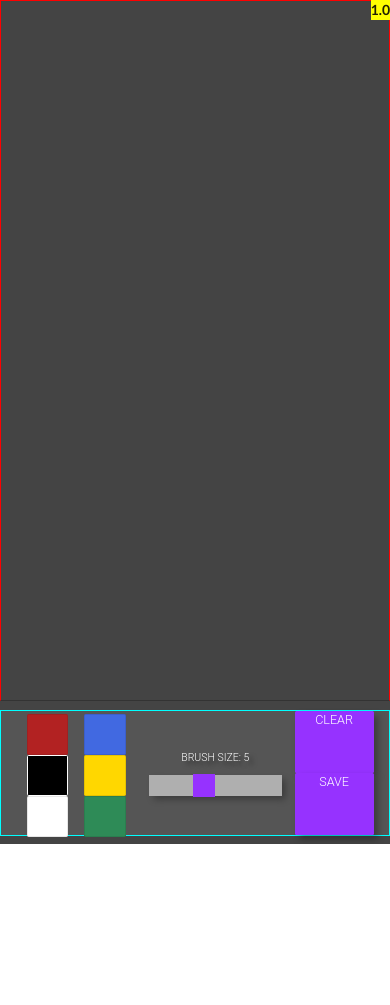
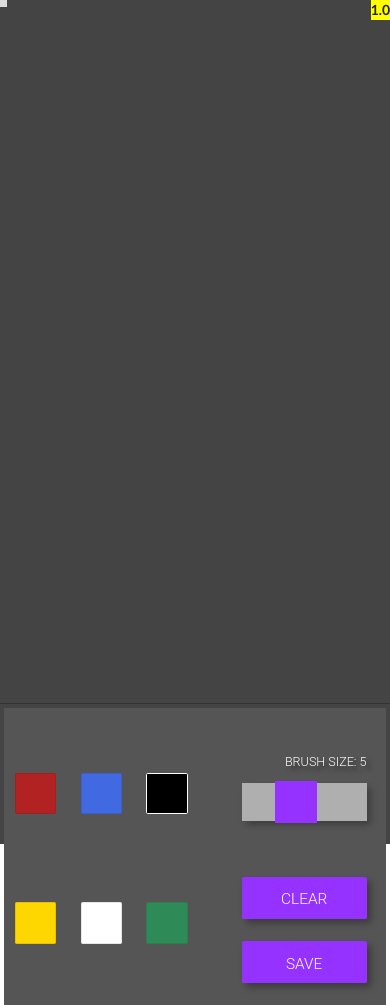
Before and after one commit to jabedek/drawing-app.github.io, a website: page index.html in a window 390 px wide. Shown: the top 1005 px of the page. Before the commit the page ends 844 px from the top, so only its background shows below. Drawn offline with nearby package versions, Linux system fonts and the light colour scheme.

Commit message:
mobile layout ready

```diff
--- a/index.html
+++ b/index.html
@@ -24,6 +24,7 @@
       <canvas id="myCanvas" class="canvas"></canvas>
 
       <div class="user-interface">
+        <!-- COLOR PALETTE -->
         <ul class="color-palette">
           <li class="color__label">
             <p
@@ -79,6 +80,8 @@
             ></p>
           </li>
         </ul>
+
+        <!-- BRUSH PALETTE -->
         <label class="brush-palette">
           <p>Brush size: <span id="brushSize">5</span></p>
           <input
@@ -88,23 +91,21 @@
             value="5"
             step="2"
             class="slider"
-            id="myRange"
+            id="sliderRange"
           />
         </label>
 
+        <!-- BUTTONS -->
         <div class="buttons">
-          <a id="clearBtn" class="my-button"
-            ><i id="my-clear-icon" class="my-icon icon sync alternate  "></i>
-            clear <span class="word-part">area</span></a
-          >
+          <a id="clearBtn" class="my-button">
+            <i id="my-clear-icon" class="my-icon icon sync alternate"></i>
+            clear<span class="word-part"> area</span>
+          </a>
 
-          <a id="downloadBtn" class="my-button"
-            ><i
-              id="my-download-icon"
-              class="my-icon icon arrow down download-btn "
-            ></i>
-            save<span class="word-part"> image</span></a
-          >
+          <a id="saveBtn" class="my-button"
+            ><i id="my-save-icon" class="my-icon icon arrow down "></i>
+            save<span class="word-part"> image</span>
+          </a>
         </div>
       </div>
     </div>
--- a/js/index.js
+++ b/js/index.js
@@ -26,25 +26,21 @@ function initApp() {
   canvas = document.getElementById('myCanvas');
   canvasCtx = canvas.getContext('2d');
 
-  if (window.screen.width <= 500) {
+  if (window.screen.width <= 600) {
     canvas.width = window.innerWidth;
     canvas.height = window.innerHeight * 0.65;
-    console.log('start: mobile', canvas.height);
   } else {
     canvas.width = window.innerWidth;
     canvas.height = window.innerHeight / 1.2;
-    console.log('start: desktop');
   }
 
   window.onresize = e => {
-    if (window.screen.width <= 500) {
+    if (window.screen.width <= 600) {
       canvas.width = window.innerWidth;
       canvas.height = window.innerHeight * 0.65;
-      console.log('mobile');
     } else {
       canvas.width = window.innerWidth;
       canvas.height = window.innerHeight / 1.2;
-      console.log('desktop');
     }
   };
 
@@ -65,7 +61,6 @@ function initApp() {
 
   canvas.addEventListener(
     'touchstart',
-
     function(e) {
       mousePressed = true;
       console.log('touchstart');
@@ -78,6 +73,7 @@ function initApp() {
     },
     false
   );
+
   canvas.addEventListener(
     'touchend',
     function(e) {
@@ -146,49 +142,50 @@ function initApp() {
     mousePressed = false;
   });
 
-  /* ### TOOLS ### */
-  /* attach mouse events to CLEAR button */
+  /* CLEAR button events */
   let clearBtn = document.getElementById('clearBtn');
 
-  $('#clearBtn').on('mouseover', e => {
+  clearBtn.addEventListener('click', clearArea);
+
+  clearBtn.addEventListener('mouseover', e => {
     let icon = document.getElementById('my-clear-icon');
     icon.classList.toggle('spin');
   });
 
-  $('#clearBtn').on('mouseout', e => {
+  clearBtn.addEventListener('mouseout', e => {
     let icon = document.getElementById('my-clear-icon');
     icon.classList.toggle('spin');
   });
-  clearBtn.addEventListener('click', clearArea);
 
-  /* attach mouse events to DOWNLOAD button */
-  let downloadBtn = document.getElementById('downloadBtn');
+  /* SAVE button events */
+  let saveBtn = document.getElementById('saveBtn');
 
-  downloadBtn.addEventListener('mouseover', e => {
-    let icon = document.getElementById('my-download-icon');
+  saveBtn.addEventListener('mouseover', e => {
+    let icon = document.getElementById('my-save-icon');
     icon.classList.toggle('slide-down');
   });
 
-  downloadBtn.addEventListener('mouseout', e => {
-    let icon = document.getElementById('my-download-icon');
+  saveBtn.addEventListener('mouseout', e => {
+    let icon = document.getElementById('my-save-icon');
     icon.classList.toggle('slide-down');
   });
 
-  downloadBtn.addEventListener(
+  saveBtn.addEventListener(
     'click',
     function(ev) {
       console.log(
         '%cSAVING',
         "background: firebrick; font-family:'Roboto Light'; font-weight: bold; color:white"
       );
-      downloadBtn.href = canvas.toDataURL('image/png');
-      downloadBtn.download = 'image.png';
+      saveBtn.href = canvas.toDataURL('image/png');
+      saveBtn.download = 'image.png';
     },
     false
   );
 
-  /* RANGE display */
-  $('#myRange').on('change', e => {
+  /* RANGE events */
+
+  document.getElementById('sliderRange').addEventListener('change', e => {
     document.getElementById('brushSize').innerHTML = e.target.value;
   });
 }
@@ -196,7 +193,7 @@ function initApp() {
 function draw(x, y, isDrawing) {
   if (isDrawing) {
     canvasCtx.strokeStyle = brushColor;
-    canvasCtx.lineWidth = $('#myRange').val();
+    canvasCtx.lineWidth = $('#sliderRange').val();
     canvasCtx.lineJoin = 'round';
 
     canvasCtx.beginPath();
--- /dev/null
+++ b/scss/animations.scss
@@ -0,0 +1,35 @@
+/* ANIMATIONS */
+.spin {
+  animation: spin 5s linear infinite;
+}
+
+@keyframes spin {
+  100% {
+    -webkit-transform: rotate(360deg);
+    transform: rotate(360deg);
+  }
+}
+
+.slide-down {
+  animation: slide-down 1.5s linear infinite;
+}
+
+@keyframes slide-down {
+  0% {
+    transform: translateY(-25%);
+  }
+  50% {
+    transform: translateY(0%);
+  }
+  100% {
+    transform: translateY(15%);
+  }
+
+  // 0% {
+  //   transform: translateY(-50%);
+  // }
+
+  // 100% {
+  //   transform: translateY(0%);
+  // }
+}
--- a/scss/brush-palette.scss
+++ b/scss/brush-palette.scss
@@ -4,8 +4,6 @@ $bg-color-secondary: #555;
 
 .brush-palette {
   background: $bg-color-secondary;
-  // border: 0.2em solid #fff;
-
   color: $color;
 
   padding: 0.5em 1em 0.25em;
@@ -19,6 +17,7 @@ $bg-color-secondary: #555;
   justify-content: center;
   align-content: center;
   align-items: center;
+  order: 2;
 
   p {
     text-shadow: 0.3rem 0.3rem 0.3rem rgba(0, 0, 0, 0.5);
@@ -29,9 +28,23 @@ $bg-color-secondary: #555;
     font-size: 0.9rem;
   }
 
-  @media (max-width: 650px) {
-    font-size: 0.75rem;
+  @media (max-width: 700px) {
     padding: 0;
+  }
+
+  @media (max-width: 600px) {
+    flex-grow: 1;
+
+    align-content: flex-end;
+    align-items: flex-end;
+
+    height: 50%;
+    width: 50%;
+    margin-right: 1.2rem;
+  }
+
+  @media (max-width: 500px) {
+    margin-right: 0.75rem;
   }
 }
 
@@ -47,21 +60,21 @@ $bg-color-secondary: #555;
   transition: opacity 0.2s;
 
   @media (max-width: 900px) {
-    height: 1.2rem;
+    width: 26vw;
   }
 
-  @media (max-width: 650px) {
-    height: 1.35rem;
+  @media (max-width: 700px) {
+    height: 1.65rem;
   }
 
-  @media (max-width: 550px) {
-    height: 1.65rem;
-    width: 30vw;
+  @media (max-width: 600px) {
+    height: 4.5vh;
+    width: 28vw;
   }
 
   @media (max-width: 450px) {
-    height: 1.45rem;
-    width: 34vw;
+    height: 4.5vh;
+    width: 32vw;
   }
 }
 
@@ -79,22 +92,13 @@ $bg-color-secondary: #555;
     filter: hue-rotate(-20deg);
   }
 
-  @media (max-width: 900px) {
-    width: 1.3rem;
-    height: 1.3rem;
-  }
-  @media (max-width: 650px) {
-    width: 1.5rem;
-    height: 1.5rem;
+  @media (max-width: 700px) {
+    width: 1.85rem;
+    height: 1.85rem;
   }
 
-  @media (max-width: 550px) {
-    width: 1.75rem;
-    height: 1.75rem;
-  }
-
-  @media (max-width: 450px) {
-    width: 1.6rem;
-    height: 1.6rem;
+  @media (max-width: 600px) {
+    height: 5vh;
+    width: 5vh;
   }
 }
--- a/scss/buttons.scss
+++ b/scss/buttons.scss
@@ -1,15 +1,31 @@
 /* BUTTON AND CLEAR BUTTON */
 .buttons {
   display: flex;
-  width: 40vw;
   justify-content: center;
   justify-content: space-evenly;
+  order: 2;
 
-  @media (max-width: 650px) {
+  @media (max-width: 900px) {
     display: flex;
     flex-direction: column;
+    justify-content: space-around;
     height: 100%;
-    width: auto;
+  }
+
+  @media (max-width: 600px) {
+    flex-grow: 1;
+
+    padding: 0.5em 0;
+    align-items: flex-end;
+
+    height: 50%;
+    width: 50%;
+
+    margin-right: 1.2rem;
+  }
+
+  @media (max-width: 500px) {
+    margin-right: 0.75rem;
   }
 }
 
@@ -17,109 +33,93 @@
   color: #fff;
   background-color: rgba(150, 50, 255, 1);
   border-radius: 0.12em;
+
+  text-align: center;
   font-size: 1rem;
-  line-height: 1rem;
-  height: 50%;
+  line-height: 5vh;
+
+  height: 5vh;
+  margin: 0 0.6em;
+  padding: 0 0.5em;
+
+  border-top: 0.25rem solid rgb(161, 72, 255);
 
   box-shadow: 0.3rem 0.3rem 0.5rem rgba(0, 0, 0, 0.3);
   position: relative;
 
   display: block;
-  padding: 0.5em 0.9em;
+  cursor: pointer;
+
   transition: filter 0.3s ease-in-out;
-  cursor: pointer;
 
   &:hover {
     color: #fff;
     filter: hue-rotate(-20deg);
   }
 
-  @media (max-width: 900px) {
-    padding: 0.4 0.8em;
-    font-size: 0.9rem;
+  @media (max-width: 1370px) {
+    line-height: 6vh;
+    height: 6vh;
   }
 
-  @media (max-width: 800px) {
-    padding: 0.3 0.6em;
-    font-size: 0.9rem;
+  @media (max-width: 900px) {
+    margin: 0.15em 0;
+    height: 6vh;
+    line-height: 6vh;
+    border: none;
+    // width: 15vw;
   }
 
-  @media (max-width: 650px) {
-    width: 18vw;
-    text-align: center;
+  @media (max-width: 700px) {
+    padding: 0.1em 0.5em;
+    font-size: 1.1rem;
   }
 
-  @media (max-width: 550px) {
-    font-size: 0.8rem;
-    padding: 0.25em 0.5em;
-    width: 19vw;
+  @media (max-width: 600px) {
+    font-size: 1.1rem;
+    height: 5vh;
+    width: 28vw;
+    line-height: 5vh;
   }
 
   @media (max-width: 450px) {
-    font-size: 0.9rem;
-    padding: 0.2em;
-    width: 19vw;
+    width: 32vw;
   }
 }
 
-.spin {
-  animation: spin 5s linear infinite;
-}
-
-@keyframes spin {
-  100% {
-    -webkit-transform: rotate(360deg);
-    transform: rotate(360deg);
+.word-part {
+  @media (max-width: 500px) {
+    display: none;
   }
 }
 
-/* DOWNLOAD BUTTON */
-.download-btn {
-  display: block;
-}
+/* ICONS */
+#my-clear-icon {
+  border-radius: 50%;
+  // width: 6vh;
+  height: 6vh;
+  margin: 0.1rem;
 
-.slide-down {
-  animation: slide-down 1.5s linear infinite;
-}
-
-@keyframes slide-down {
-  0% {
-    transform: translateY(-50%);
-  }
-  25% {
-    transform: translateY(-25%);
-  }
-  50% {
-    transform: translateY(0%);
-  }
-  75% {
-    transform: translateY(25%);
-  }
-  100% {
-    transform: translateY(50%);
-  }
-}
-
-/* icons */
-
-i#my-download-icon,
-i#my-clear-icon {
-  @media (max-width: 800px) {
+  @media (max-width: 700px) {
     display: none;
     &::before {
       content: '';
+      display: none;
     }
   }
 }
 
-.word-part {
-  @media (max-width: 450px) {
+#my-save-icon {
+  border-radius: 50%;
+  height: 6vh;
+  margin: 0.1rem;
+
+  @media (max-width: 700px) {
     display: none;
+
+    &::before {
+      content: '';
+      display: none;
+    }
   }
 }
-
-// .word-part2 {
-//   @media (max-width: 450px) {
-//     display: none;
-//   }
-// }
--- a/scss/canvas.scss
+++ b/scss/canvas.scss
@@ -1,6 +1,6 @@
 .canvas {
-  border: 1px solid red;
-  border-bottom: 0.125rem solid #333;
+  //   border: 1px solid red;
+  border-bottom: 0.11rem solid #333;
   box-sizing: border-box;
   margin: 0;
   padding: 0;
@@ -11,4 +11,7 @@
   position: absolute;
   background: #ddd;
   white-space: pre-wrap;
+  font-size: 1rem;
+  padding: 0.25em;
+  line-height: 1rem;
 }
--- a/scss/color-palette.scss
+++ b/scss/color-palette.scss
@@ -1,46 +1,60 @@
 .color-palette {
-  width: 24vw;
-  max-width: 30vw;
+  width: 22vw;
   height: 9vh;
 
   display: flex;
   justify-content: space-evenly;
   align-content: flex-start;
   align-items: center;
+  order: 1;
+
   border: 0.1rem solid #444;
   border-radius: 0.12rem;
-  margin: 0;
+
+  margin: 0 0.6em;
   padding: 0;
 
-  // margin: 0 10em 0 1em;
-
-  @media (max-width: 950px) {
-    flex-wrap: wrap;
-    min-width: 9vw;
-    width: 18vw;
-    align-content: space-around;
-    height: 14vh;
-    padding: 0.1em;
-    // padding: 0.1em;
+  @media (max-width: 1050px) {
+    width: 28vw;
   }
 
-  @media (max-width: 800px) {
-    // min-width: 9vw;
-    // width: 18vw;
-  }
-
-  @media (max-width: 850px) {
-    // width: 18vw;
-    // width: 23vw;
+  @media (max-width: 900px) {
+    width: 32vw;
+    margin: 0;
   }
 
   @media (max-width: 700px) {
-    width: 24vw;
+    width: 36vw;
+  }
+
+  @media (max-width: 650px) {
     border: none;
   }
 
-  @media (max-width: 550px) {
-    width: 30vw;
+  @media (max-width: 600px) {
+    flex-wrap: wrap;
+    justify-content: space-evenly;
+    align-content: space-around;
+    align-items: center;
+
+    margin: 0;
+    padding: 0.5em 0;
+
+    height: 100%;
+    width: 50%;
+
+    flex-grow: 0;
+  }
+
+  @media (max-width: 500px) {
+    align-content: space-around;
+    padding: 1em 0;
+  }
+
+  @media (max-width: 400px) {
+    align-content: space-around;
+    justify-content: space-between;
+    padding: 1em 0;
   }
 }
 
@@ -70,30 +84,28 @@
     list-style: none;
   }
 
-  @media (max-width: 950px) {
-    padding: 0.95em;
-  }
-
-  @media (max-width: 900px) {
-    // margin: 0 0.2em;
-  }
-
-  @media (max-width: 850px) {
-    // margin: 0.5em;
+  @media (max-width: 650px) {
     padding: 0.8em;
   }
 
-  @media (max-width: 700px) {
-    padding: 0.9em;
+  @media (max-width: 600px) {
+    padding: 2.1em;
+    margin: 0.2rem;
   }
 
-  @media (max-width: 550px) {
-    padding: 0.85em;
-    //
+  @media (max-width: 500px) {
+    padding: 1.8em;
+    margin: 0.2rem;
   }
 
   @media (max-width: 450px) {
-    padding: 0.65em;
+    padding: 1.6em;
+    margin: 0.2rem;
+  }
+
+  @media (max-width: 400px) {
+    padding: 1.4em;
+    margin: 0.15rem;
   }
 }
 
@@ -101,13 +113,13 @@
   height: 1.5rem;
   width: 1.5rem;
 
-  margin: 0.5em;
-
-  border-radius: 0.12rem;
   cursor: pointer;
   border: 0.1rem solid #fff;
 
   @media (min-width: 900px) {
     transform: scale(1.2, 1.2);
+    margin: 0.5em;
+
+    border-radius: 0.12rem;
   }
 }
--- a/scss/index.scss
+++ b/scss/index.scss
@@ -3,10 +3,15 @@
 @import './brush-palette.scss';
 @import './buttons.scss';
 @import './canvas.scss';
+@import './animations.scss';
 
 $color: white;
 $bg-color-primary: #444;
 $bg-color-secondary: #555;
+
+* {
+  box-sizing: border-box;
+}
 
 html,
 body,
@@ -15,7 +20,7 @@ body,
   height: 100%;
   margin: 0;
   padding: 0;
-  box-sizing: content-box;
+  box-sizing: border-box;
 }
 
 .app {
@@ -24,7 +29,6 @@ body,
   flex-direction: column;
   font-family: 'Roboto Light';
   text-transform: uppercase;
-  height: 100vh;
 }
 
 .appVersion {
--- a/scss/user-interface.scss
+++ b/scss/user-interface.scss
@@ -3,20 +3,25 @@ $bg-color-primary: #444;
 $bg-color-secondary: #555;
 
 .user-interface {
-  margin: 0.6em 0;
-  padding: 0;
+  margin: 0.3em;
+  padding: 0.3em;
+
+  height: 100%;
+  background: $bg-color-secondary;
 
   display: flex;
-  height: 15%;
   flex-direction: row;
   justify-content: space-around;
   align-content: center;
   align-items: center;
-  background: $bg-color-secondary;
 
-  border: 1px solid cyan;
+  @media (max-width: 600px) {
+    flex-wrap: wrap;
+    flex-direction: column;
+    padding: 0.5em 2em;
+  }
 
   @media (max-width: 500px) {
-    height: 50%;
+    padding: 0.5em 1em;
   }
 }
```
Also changed, not shown: dist/css/animations.css (added), dist/css/brush-palette.css, dist/css/buttons.css, dist/css/canvas.css, dist/css/color-palette.css, dist/css/index.css, dist/css/user-interface.css, dist/js/index.js.
